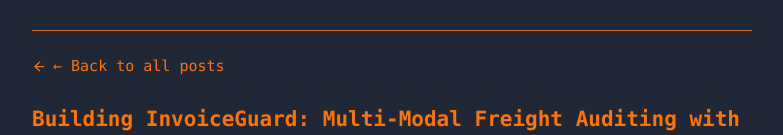
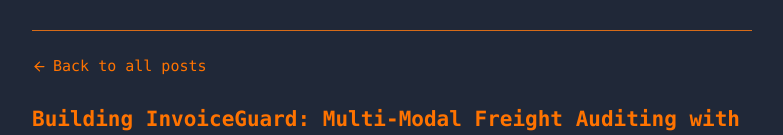
Before and after one commit to mubashir-riaz/portfolio, a React (Vite) app: page / in a window 1280 px wide. Both pictures are taken after a click on the element 640 px from the left and 489 px from the top of the page. Shown: the part 267-402 px from the top of the page, without its empty margins (248-1031 px from the left). Built offline with nearby package versions, Linux system fonts and the light colour scheme.

Commit message:
fix duplicate back arrow and simplify technical stack layout

```diff
--- a/Portfolio.jsx
+++ b/Portfolio.jsx
@@ -739,7 +739,7 @@
                 className="inline-flex items-center gap-1.5 text-[13.5px] sm:text-[15px] text-[#ff7300] hover:underline cursor-pointer"
               >
                 <ArrowLeft size={15} />
-                <span>← Back to all posts</span>
+                <span>Back to all posts</span>
               </button>
             </div>
 
@@ -830,7 +830,7 @@
                 className="inline-flex items-center gap-1.5 text-[13.5px] sm:text-[15px] text-[#ff7300] hover:underline cursor-pointer"
               >
                 <ArrowLeft size={15} />
-                <span>← Back to all posts</span>
+                <span>Back to all posts</span>
               </button>
             </div>
           </main>
@@ -847,7 +847,7 @@
                 className="inline-flex items-center gap-1.5 text-[13.5px] sm:text-[15px] text-[#ff7300] hover:underline cursor-pointer"
               >
                 <ArrowLeft size={15} />
-                <span>← Back to all posts</span>
+                <span>Back to all posts</span>
               </button>
             </div>
 
@@ -878,20 +878,17 @@
               </p>
             </div>
 
-            {/* Technical Skills Table */}
+            {/* Technical Stack & Architecture */}
             <div className="space-y-2 pt-1">
               <div className="text-[13px] sm:text-[14px] text-[#ff7300] font-semibold uppercase tracking-wider">
                 Technical Stack & Architecture
               </div>
-              <div className="space-y-2 text-[13px] sm:text-[15px]">
+              <div className={`space-y-1.5 sm:space-y-2 text-[14px] sm:text-[16px] leading-[1.7] ${themeClasses.desc}`}>
                 {SKILLS_LIST.map((grp) => (
-                  <div
-                    key={grp.label}
-                    className="p-2.5 rounded bg-[#161c28] border border-[#2d374d] flex flex-col sm:flex-row sm:items-baseline gap-1 sm:gap-1.5"
-                  >
-                    <span className="sm:w-32 text-[#ff7300] font-semibold shrink-0">{grp.label}:</span>
+                  <p key={grp.label}>
+                    <span className="text-[#ff7300] font-semibold">{grp.label}: </span>
                     <span className="text-[#cbd5e1]">{grp.items.join(', ')}</span>
-                  </div>
+                  </p>
                 ))}
               </div>
             </div>
```
